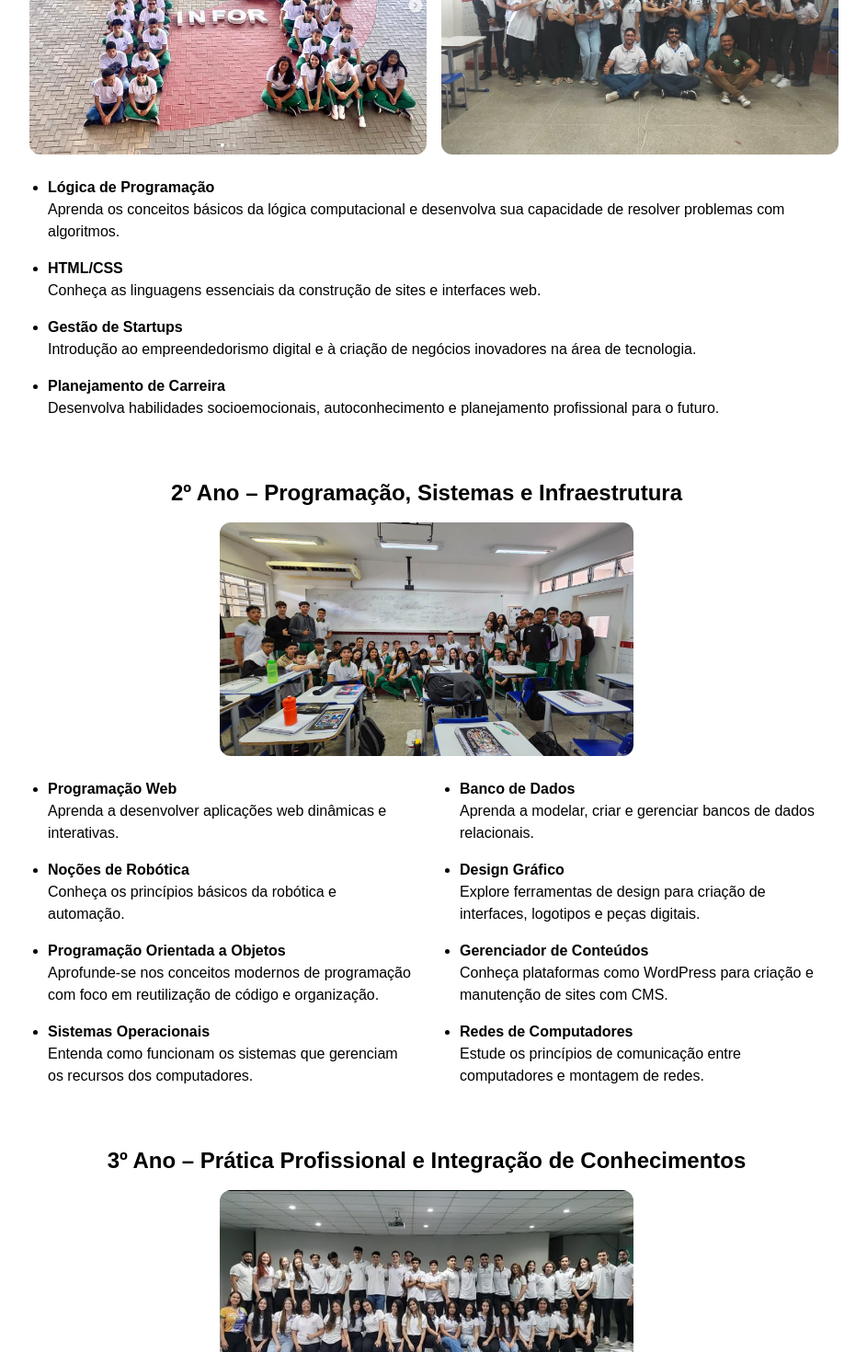
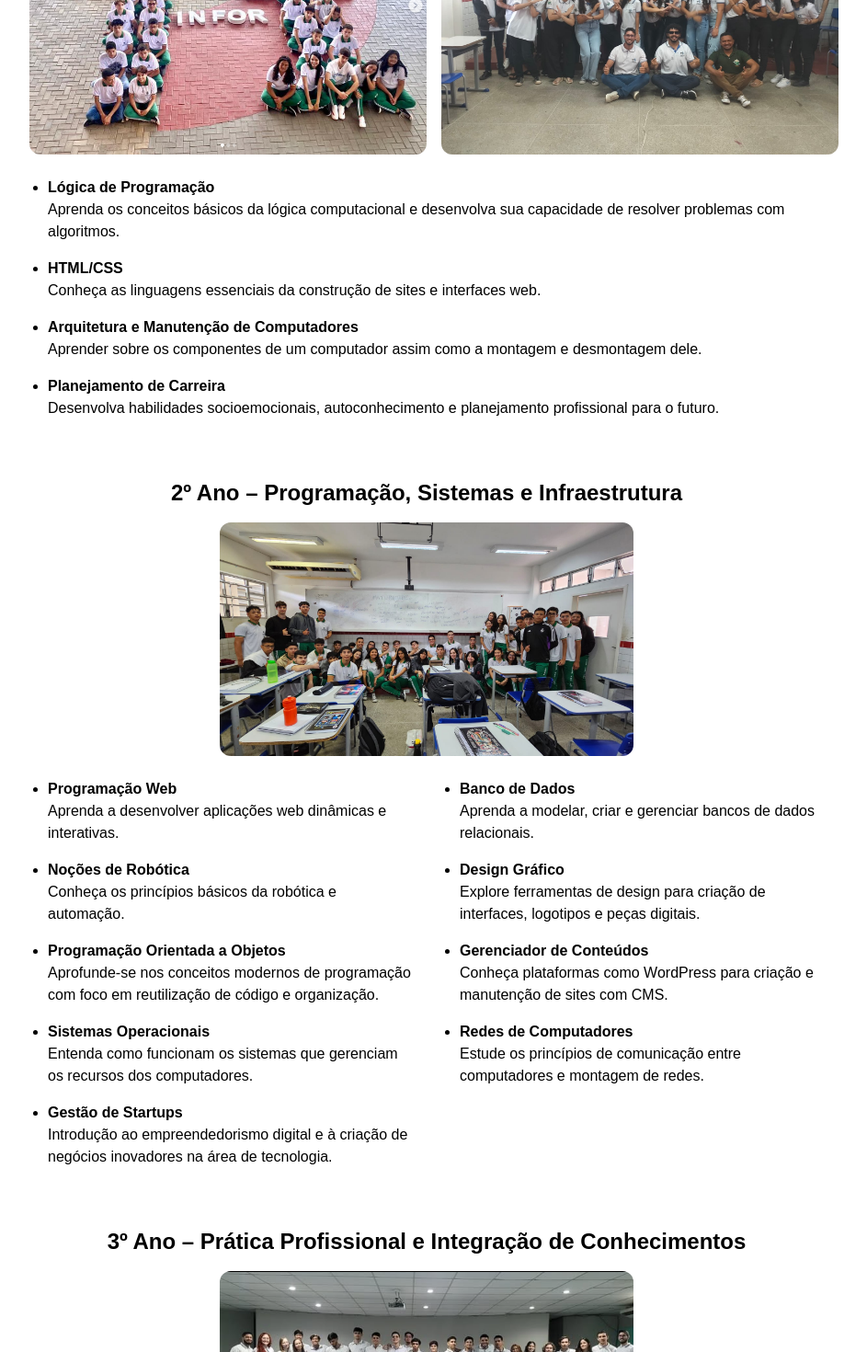
Before and after one commit to andre-0303/infor-eeep, a Next.js app: page /disciplinas in a window 1280 px wide. Shown: the part 529-1999 px from the top of the page at 92% size, without its empty margins (176-1119 px from the left). Built offline with nearby package versions, Linux system fonts and the light colour scheme.

Commit message:
Correção de matéria

```diff
--- a/src/app/disciplinas/page.tsx
+++ b/src/app/disciplinas/page.tsx
@@ -45,8 +45,8 @@ export default function Materias() {
             <p>Conheça as linguagens essenciais da construção de sites e interfaces web.</p>
           </li>
           <li>
-            <h4 className="font-semibold">Gestão de Startups</h4>
-            <p>Introdução ao empreendedorismo digital e à criação de negócios inovadores na área de tecnologia.</p>
+            <h4 className="font-semibold">Arquitetura e Manutenção de Computadores</h4>
+            <p>Aprender sobre os componentes de um computador assim como a montagem e desmontagem dele.</p>
           </li>
           <li>
             <h4 className="font-semibold">Planejamento de Carreira</h4>
@@ -87,6 +87,10 @@ export default function Materias() {
               <h4 className="font-semibold">Sistemas Operacionais</h4>
               <p>Entenda como funcionam os sistemas que gerenciam os recursos dos computadores.</p>
             </li>
+            <li>
+            <h4 className="font-semibold">Gestão de Startups</h4>
+            <p>Introdução ao empreendedorismo digital e à criação de negócios inovadores na área de tecnologia.</p>
+          </li>
           </ul>
 
           <ul className="list-disc pl-5 space-y-4">
```
